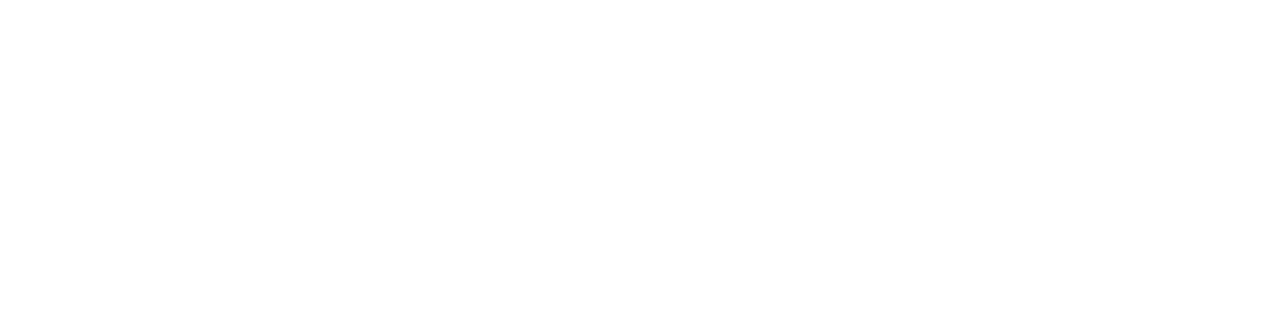
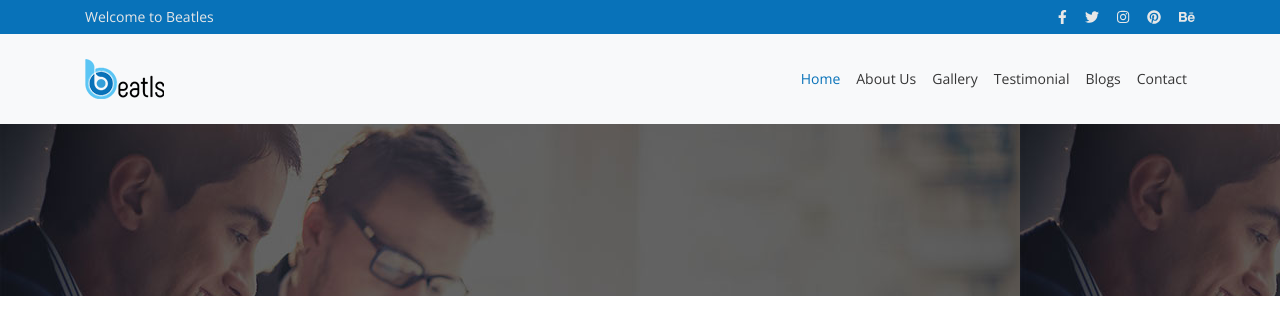
Before and after one commit to rifat-H/beatls-bootstrap, a website built with Parcel: page src/index.html in a window 1280 px wide. Built offline with nearby package versions, Linux system fonts and the light colour scheme.

Commit message:
header responsive

```diff
--- a/src/index.html
+++ b/src/index.html
@@ -17,7 +17,7 @@
     <!-- optional meta end -->
     <!-- fonts in fonts.scss-->
 
-    <title>Document</title>
+    <title>beatls psd -> Bootstrap</title>
 </head>
 
 <body>
@@ -25,10 +25,61 @@
     <!-- header start -->
     <header>
         <!-- topbar start -->
-        <div class="topbar"></div>
+        <div class="topbar">
+            <div class="container">
+                <div class="row">
+                    <div class="col-md-3 col-sm-4">
+                        <p>Welcome to Beatles</p>
+                    </div>
+                    <div class="col-md-3 col-sm-5 offset-md-6 offset-sm-3 ">
+                        <ul class="list-inline d-flex justify-content-end">
+                            <li class="list-inline-item"><a href="#"><i class="fab fa-facebook-f"></i></a></li>
+                            <li class="list-inline-item"><a href="#"><i class="fab fa-twitter"></i></a></li>
+                            <li class="list-inline-item"><a href="#"><i class="fab fa-instagram"></i></a></li>
+                            <li class="list-inline-item"><a href="#"><i class="fab fa-pinterest"></i></a></li>
+                            <li class="list-inline-item"><a href="#"><i class="fab fa-behance"></i></a></li>
+                        </ul>
+                    </div>
+                </div>
+            </div>
+        </div>
         <!-- topbar end -->
         <!-- navbar start -->
-        <div class="navbar"></div>
+        <nav class="navbar navbar-expand-lg navbar-light bg-light">
+            <div class="container">
+                <a class="navbar-brand" href="#">
+                    <img src="images/logo.png" class="img-fluid" alt="Logo">
+                </a>
+                <button class="navbar-toggler" type="button" data-toggle="collapse"
+                    data-target="#navbarSupportedContent" aria-controls="navbarSupportedContent" aria-expanded="false"
+                    aria-label="Toggle navigation">
+                    <span class="navbar-toggler-icon"></span>
+                </button>
+
+                <div class="collapse navbar-collapse" id="navbarSupportedContent">
+                    <ul class="navbar-nav ml-auto">
+                        <li class="nav-item active">
+                            <a class="nav-link" href="#">Home <span class="sr-only">(current)</span></a>
+                        </li>
+                        <li class="nav-item">
+                            <a class="nav-link" href="#">About Us</a>
+                        </li>
+                        <li class="nav-item">
+                            <a class="nav-link" href="#">Gallery</a>
+                        </li>
+                        <li class="nav-item">
+                            <a class="nav-link" href="#">Testimonial</a>
+                        </li>
+                        <li class="nav-item">
+                            <a class="nav-link" href="#">Blogs</a>
+                        </li>
+                        <li class="nav-item">
+                            <a class="nav-link" href="#">Contact</a>
+                        </li>
+                    </ul>
+                </div>
+            </div>
+        </nav>
         <!-- navbar end -->
     </header>
     <!-- header end -->
--- a/src/scss/_media.scss
+++ b/src/scss/_media.scss
@@ -1,13 +1,49 @@
 @import 'variable.scss';
 
 // Extra small devices (portrait phones, less than 576px)
-@media (max-width: 575.98px) {}
+@media (max-width: 575.98px) {
+
+    // navbar start
+    nav {
+        ul {
+            li {
+                text-align: center !important;
+            }
+        }
+    }
+
+    // navbar end
+}
 
 // Small devices (landscape phones, 576px and up)
-@media (min-width: 576px) and (max-width: 767.98px) {}
+@media (min-width: 576px) and (max-width: 767.98px) {
+
+    // navbar start
+    nav {
+        ul {
+            li {
+                text-align: center !important;
+            }
+        }
+    }
+
+    // navbar end
+}
 
 // Medium devices (tablets, 768px and up)
-@media (min-width: 768px) and (max-width: 991.98px) {}
+@media (min-width: 768px) and (max-width: 991.98px) {
+
+    // navbar start
+    nav {
+        ul {
+            li {
+                text-align: center !important;
+            }
+        }
+    }
+
+    // navbar end
+}
 
 // Large devices (desktops, 992px and up)
 @media (min-width: 992px) and (max-width: 1199.98px) {}
--- a/src/scss/_style.scss
+++ b/src/scss/_style.scss
@@ -28,12 +28,54 @@ body {
 header {
 
     // topbar start
-    .topbar {}
+    .topbar {
+        padding: 10px 0;
+        background-color: #0872b9;
+
+        p {
+            font-size: 14px;
+            color: #e7e7e7;
+        }
+
+        ul {
+            li {
+                a {
+                    color: #e7e7e7;
+                    font-size: 14px;
+                    margin-left: 10px;
+
+                    &:hover {
+                        color: #353535;
+                    }
+                }
+            }
+        }
+    }
 
     // topbar end
 
     // navbar start
-    .navbar {}
+    nav {
+        padding: 20px 0 !important;
+
+        ul {
+            li {
+                a {
+                    font-size: 14px !important;
+                    // line-height: 24px;
+                    color: #353535 !important;
+
+                    &:hover {
+                        color: #0872b9 !important;
+                    }
+                }
+            }
+        }
+    }
+
+    .navbar-light .navbar-nav .active>.nav-link {
+        color: #0872b9 !important;
+    }
 
     // navbar end
 }
@@ -41,7 +83,10 @@ header {
 // header end
 
 // <!-- banner start -->
-.banner {}
+.banner {
+    padding: 86px 0;
+    background: url(../images/banner.jpg);
+}
 
 // <!-- banner end -->
 
```
Also changed, not shown: src/images/banner.jpg (renamed from src/images/Beatls.jpg).
